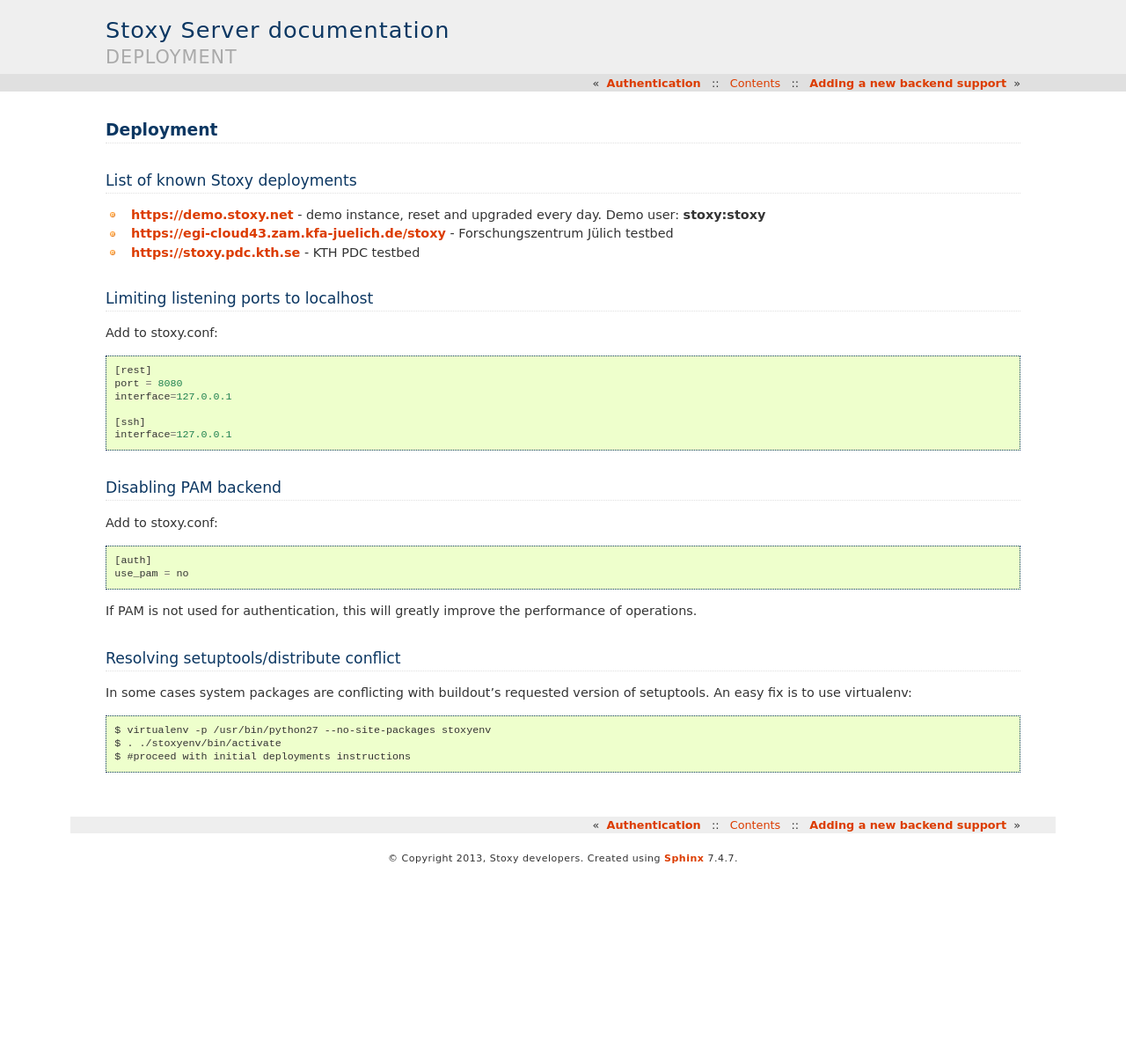
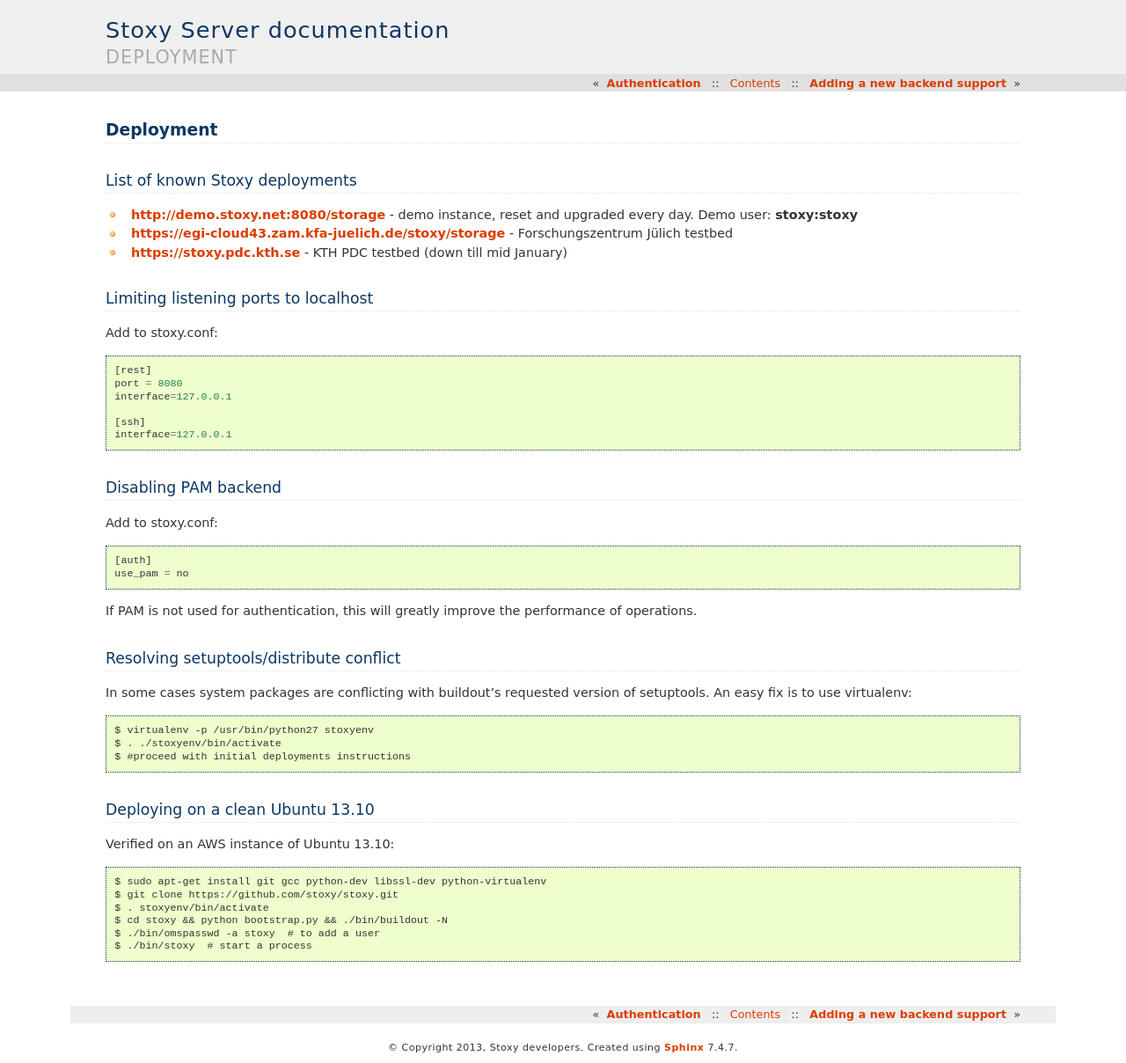
Before and after one commit to stoxy/stoxy, a Sphinx documentation site: the page built from docs/source/deployments.rst, in a window 1280 px wide. Shown: the whole page at 88% size. Built offline with Sphinx 7.4.7, drawn with Linux system fonts in a browser that asks for light colours; the version number could not be read and is left out; before the commit the page ends 992 px from its top, so only the background shows below that.

Commit message:
Fixed known demo url

```diff
--- a/docs/source/deployments.rst
+++ b/docs/source/deployments.rst
@@ -4,9 +4,9 @@
 List of known Stoxy deployments
 -------------------------------
 
-* https://demo.stoxy.net - demo instance, reset and upgraded every day. Demo user: **stoxy:stoxy**
-* https://egi-cloud43.zam.kfa-juelich.de/stoxy - Forschungszentrum Jülich testbed
-* https://stoxy.pdc.kth.se - KTH PDC testbed
+* http://demo.stoxy.net:8080/storage - demo instance, reset and upgraded every day. Demo user: **stoxy:stoxy**
+* https://egi-cloud43.zam.kfa-juelich.de/stoxy/storage - Forschungszentrum Jülich testbed
+* https://stoxy.pdc.kth.se - KTH PDC testbed (down till mid January)
 
 
 Limiting listening ports to localhost
@@ -38,6 +38,18 @@
 In some cases system packages are conflicting with buildout's requested version of setuptools. An easy fix is to
 use virtualenv::
 
-  $ virtualenv -p /usr/bin/python27 --no-site-packages stoxyenv
-  $ . ./stoxyenv/bin/activate
-  $ #proceed with initial deployments instructions
+    $ virtualenv -p /usr/bin/python27 stoxyenv
+    $ . ./stoxyenv/bin/activate
+    $ #proceed with initial deployments instructions
+
+Deploying on a clean Ubuntu 13.10
+---------------------------------
+
+Verified on an AWS instance of Ubuntu 13.10::
+
+    $ sudo apt-get install git gcc python-dev libssl-dev python-virtualenv
+    $ git clone https://github.com/stoxy/stoxy.git
+    $ . stoxyenv/bin/activate
+    $ cd stoxy && python bootstrap.py && ./bin/buildout -N
+    $ ./bin/omspasswd -a stoxy  # to add a user
+    $ ./bin/stoxy  # start a process
```
